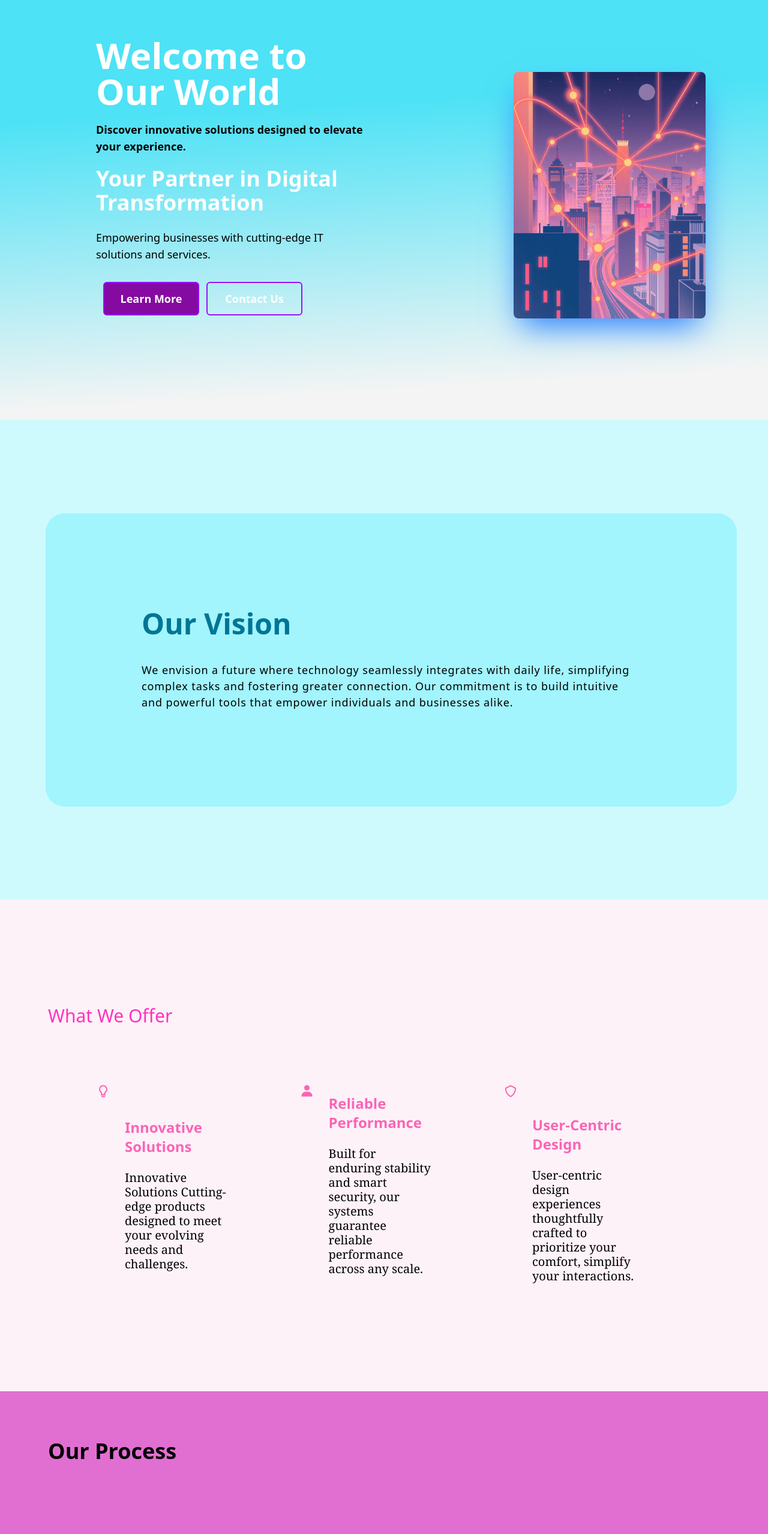
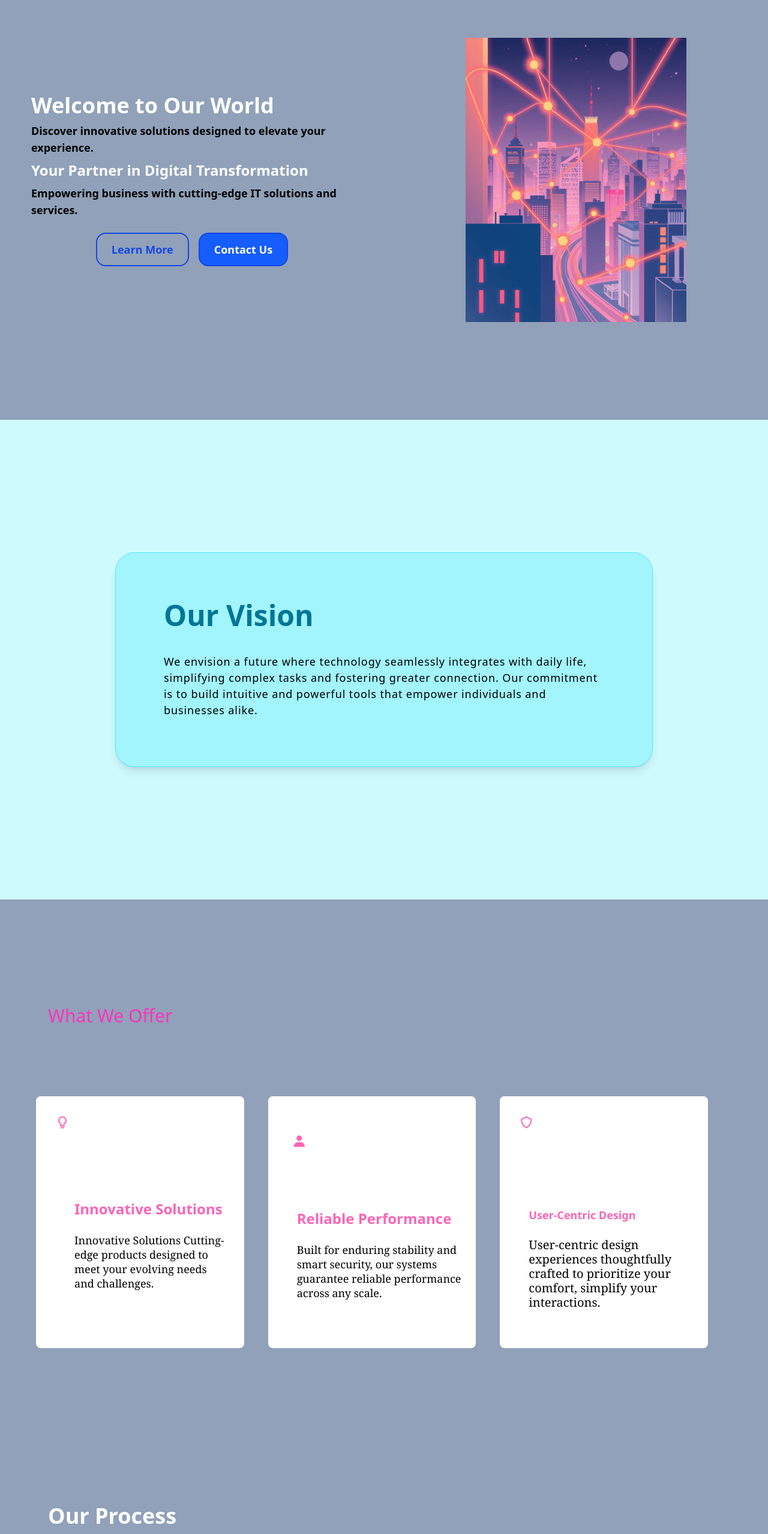
Before and after one commit to taussef123/blue-secure-web, a React (Vite) app: page / in a window 1280 px wide. Shown: the part 220-2778 px from the top of the page at 60% size. Built offline with nearby package versions, Linux system fonts and the light colour scheme.

Commit message:
process-section modified

```diff
--- a/src/pages/Home.jsx
+++ b/src/pages/Home.jsx
@@ -6,44 +6,44 @@ import Client3 from "../assets/images/client-3.jpg"
 const Home = ()=>{
     return (
       <>
-        <div className="signin flex flex-col sm:flex-row justify-between items-center  w-full h-screen px-0.5 sm:px-16 ">
-          <div className=" space-y-5 px-4 sm:px-10 sm:pl-20 sm:pr-10 w-full sm:w-1/2">
-            <h1 className="text-3xl sm:text-6xl font-bold text-white ">
+        <div className=" flex flex-col  md:grid md:grid-cols-1 lg:grid-cols-2 place-content-center place-items-center relative  w-full min-h-screen   bg-slate-400 ">
+          <div className="   w-full max-w-xl p-5 ">
+            <h1 className="text-2xl mt-4 md:text-3xl lg:text-4xl font-bold text-white pr-6">
               Welcome to Our World
             </h1>
-            <p className=" text-md sm:text-lg font-semibold ">
+            <p className=" text-sm  md:text-md lg:text-lg font-semibold   my-2">
               Discover innovative solutions designed to elevate your experience.
             </p>
-            <span className="text-2xl sm:text-4xl font-bold text-white">
+            <span className="text-md  md:text-xl lg:text-2xl font-bold text-white block my-2">
               Your Partner in Digital Transformation
             </span>
-            <p className="text-sm sm:text-lg mt-6 font-medium">
-              Empowering businesses with cutting-edge IT solutions and services.
+            <p className=" text-sm  md:text-md lg:text-lg font-semibold   my-2">
+              Empowering business with cutting-edge IT solutions and services.
             </p>
-            <div>
-              <button className="border-2 p-3 rounded-md m-3 w-35 sm:w-40 text-white  text-lg font-semibold bg-[#850aa1] border-purple-600 hover:bg-transparent cursor-pointer">
+            <div className="flex flex-wrap justify-center w-full  p-4 gap-4">
+              <button className="border-2 border-blue-700 px-6 py-3  text-blue-700  text-md  md:text-lg font-semibold bg-transparent cursor-pointer p-4 rounded-2xl hover:bg-blue-700 hover:text-white transition duration-200">
                 Learn More
               </button>
 
-              <button className="border-2 p-3 rounded-md w-30  sm:w-40 text-white bg-transparent font-semibold text-lg  border-purple-600 hover:bg-[#850aa1]">
+              <button className="border-2   text-white  font-semibold text-lg  px-6 py-3 bg-blue-600 rounded-2xl border-blue-700 hover:bg-transparent hover:text-amber-100 transition duration-200">
                 Contact Us
               </button>
             </div>
           </div>
-          <div className="  mr-6 sm:ml-50 mb-10 w-1/2 sm:size-80">
+          <div className="  md:w-md ">
             <img
               src={homeImage}
-              className="rounded-lg shadow-blue-500 shadow-2xl"
+              className="rounded-lg p-10 shadow-blue-500 shadow-4xl w-2xl"
             />
           </div>
         </div>
 
-        <div className="vision-section w-full min-h-screen px-4 py-16 bg-cyan-100  flex flex-col sm:grid place-content-center  ">
-          <div className="vision-container bg-cyan-200 w-4xs sm:w-6xl p-15 sm:p-40 rounded-4xl hover:bg-cyan-400 ml-6">
+        <div className="vision-section w-full min-h-screen bg-cyan-100  flex flex-col  justify-center items-center  ">
+          <div className="vision-container bg-cyan-200 w-xs md:w-xl lg:w-4xl p-10 md:p-10 lg:p-20 rounded-4xl hover:bg-cyan-400 shadow-lg border border-cyan-300 ">
             <div className=" space-y-5 sm:space-y-10">
-              <h1 className=" text-cyan-700 text-2xl sm:text-5xl font-semibold">
+              <h2 className=" text-cyan-700 text-2xl sm:text-5xl font-semibold ">
                 Our Vision
-              </h1>
+              </h2>
               <p className=" text-md sm:text-lg tracking-wider leading-normal">
                 We envision a future where technology seamlessly integrates with
                 daily life, simplifying complex tasks and fostering greater
@@ -53,52 +53,52 @@ const Home = ()=>{
             </div>
           </div>
         </div>
-        <div className="offer-section w-full min-h-screen bg-pink-50 py-30 ">
+        <div className="offer-section w-full min-h-screen bg-slate-400 py-30   ">
           <div className="space-y-14">
             <h1 className="ml-20 mt-14 text-[#ff33be] text-3xl ">
               What We Offer
             </h1>
 
-            <div className="  flex flex-col sm:flex-row mr-0.5 sm:ml-[80px]">
-              <div className="flex  border-none w-3xs sm:w-1/4  h-1/5 rounded-lg p-10 ml-10 hover:border-pink-300 hover:shadow-pink-300 hover:border-4 hover:shadow-2xl transition-all duration-300 hover:scale-105">
-                <div>
+            <div className="  flex flex-col sm:flex-row  sm:space-x-10 space-y-10 sm:space-y-0  mr-10 p-15 ">
+              <div className="flex  flex-col items-starts  sm:w-1/3 rounded-lg p-6 hover:border-pink-300 hover:shadow-pink-400 hover:border-4 hover:shadow-2xl transition-all duration-300 hover:scale-105 bg-white">
+                <div className=" p-2">
                   <i className="bx bx-bulb text-2xl text-pink-400"></i>
                 </div>
 
-                <div className="ml-6 py-10">
-                  <h1 className="text-pink-400 text-xl sm:text-2xl font-semibold mt-4">
+                <div className="ml-10 py-6  pr-2">
+                  <h2 className="text-pink-400 text-xl md:text-2xl font-semibold mt-20">
                     Innovative Solutions
-                  </h1>
-                  <p className="mt-6 text-lg sm:text-xl leading-6 font-serif">
+                  </h2>
+                  <p className="mt-6 text-sm md:text-md lg:text-lg leading-6 font-serif">
                     Innovative Solutions Cutting-edge products designed to meet
                     your evolving needs and challenges.
                   </p>
                 </div>
               </div>
-              <div className="flex border-none w-3xs sm:w-1/4   h-1/5 rounded-lg p-10 ml-10 hover:border-pink-300 hover:shadow-pink-300 hover:border-4 hover:shadow-2xl transition-all duration-300 cursor-pointer hover:scale-105">
-                <div>
+              <div className="flex  flex-col items-start   sm:w-1/3 rounded-lg p-6 hover:border-pink-300 hover:shadow-pink-400 hover:border-4 hover:shadow-2xl transition-all duration-300 hover:scale-105 bg-white">
+                <div className="py-10  p-4 mr-[5px]">
                   <i className="bx bxs-user text-2xl text-pink-400"></i>
                 </div>
 
-                <div className="ml-6">
-                  <h1 className="text-pink-400 text-xl sm:text-2xl  font-semibold mt-4">
+                <div className="ml-6 py-10  ">
+                  <h2 className="text-pink-400 text-xl sm:text-2xl  font-semibold mt-4">
                     Reliable Performance
-                  </h1>
-                  <p className="mt-6 text-lg sm:text-xl leading-6 font-serif">
+                  </h2>
+                  <p className="mt-6 text-sm md:text-md lg:text-lg leading-6 font-serif">
                     Built for enduring stability and smart security, our systems
                     guarantee reliable performance across any scale.
                   </p>
                 </div>
               </div>
-              <div className="flex border-none w-3xs sm:w-1/4   h-1/5 rounded-lg p-10 ml-10 hover:border-pink-300 hover:shadow-pink-300 hover:border-4 hover:shadow-2xl transition-all duration-300 hover:scale-105">
-                <div>
-                  <i className="bx bx-shield text-2xl text-pink-400"></i>
+              <div className="flex  flex-col items-start   sm:w-1/3 rounded-lg p-6 hover:border-pink-300 hover:shadow-pink-400 hover:border-4 hover:shadow-2xl transition-all duration-300 hover:scale-105 bg-white">
+                <div className=" mb-20">
+                  <i className="bx bx-shield text-2xl p-2 text-pink-400"></i>
                 </div>
 
-                <div className="ml-6 py-5">
-                  <h1 className="text-pink-400 text-xl sm:text-2xl  font-semibold mt-8">
+                <div className="ml-6  py-10 pr-6">
+                  <h2 className="text-pink-400 text-xl sm:text-2xl  lg:text-lg  font-semibold ">
                     User-Centric Design
-                  </h1>
+                  </h2>
                   <p className="mt-6 text-lg sm:text-xl leading-6 font-serif">
                     User-centric design experiences thoughtfully crafted to
                     prioritize your comfort, simplify your interactions.
@@ -108,48 +108,58 @@ const Home = ()=>{
             </div>
           </div>
         </div>
-        <div className="process-section w-full min-h-screen bg-[#e16fd2]">
-          <h1 className="text-4xl font-semibold py-20 ml-20 ">Our Process</h1>
-          <div className="grid grid-cols-2 justify-items-center gap-6">
-            <div className="w-full max-w-md px-10 py-12   rounded hover:border border-slate-400 hover:shadow-xl hover: shadow-cyan-950 hover:scale-105 transition-all 0.5s ease-in-out">
-              <span className="w-full h-7 bg-[#f9cdf3]    block mb-4 rounded-full"></span>
-              <h3 className="text-xl font-semibold mt-6">Discovery</h3>
-              <p className="text-md mt-4">
+        <div className="process-section w-full min-h-screen bg-slate-400">
+          <h1 className="sm:text-2xl md:text-3xl lg:text-4xl font-semibold   p-20 text-white">
+            Our Process
+          </h1>
+          <div className=" sm: flex flex-col md:grid grid-cols-2 justify-items-center gap-6 p-10 ">
+            <div className="w-full max-w-md px-10 py-12   rounded hover:border border-slate-400 hover:shadow-xl hover: shadow-cyan-950 hover:scale-105 transition-all 0.5s ease-in-out ">
+              <span className="w-full h-7 bg-[#f632dc]    block mb-4 rounded-full"></span>
+              <h3 className=" sm:text-xl md:text-2xl lg:text-3xl font-semibold mt-6">
+                Discovery
+              </h3>
+              <p className=" sm:text-md  md:text-lg lg:text-xl mt-4">
                 Understanding your unique requirements and objectives.
               </p>
             </div>
-            <div className="w-full max-w-md px-10 py-10 hover:border border-slate-400 hover:shadow-xl hover: shadow-cyan-950 hover:scale-105 transition-all 0.5s ease-in-out ">
-              <span className="w-full h-7 bg-[#f9cdf3]    block mb-4 rounded-full"></span>
-              <h3 className="text-xl font-semibold mt-4">Development</h3>
-              <p className="text-md mt-4">
+            <div className="w-full max-w-md px-10 py-10 hover:border hover:shadow-xl hover: shadow-cyan-950 hover:scale-105 transition-all 0.5s ease-in-out  ">
+              <span className="w-full h-7  bg-[#f632dc]     block mb-4 rounded-full"></span>
+              <h3 className="sm:text-xl md:text-2xl lg:text-3xl font-semibold mt-4">
+                Development
+              </h3>
+              <p className="sm:text-md  md:text-lg lg:text-xl mt-4">
                 Bringing concepts to life with precision and expertise.
               </p>
             </div>
-            <div className="w-full max-w-md px-10 py-10 hover:border border-slate-400 hover:shadow-xl hover: shadow-cyan-950 hover:scale-105 transition-all 0.5s ease-in-out ">
-              <span className="w-full h-7 bg-[#f9cdf3]    block mb-4 rounded-full"></span>
-              <h3 className="text-xl font-semibold mt-4">Design</h3>
-              <p className="text-md mt-4">
+            <div className="w-full max-w-md px-10 py-10 hover:border hover:shadow-xl hover: shadow-cyan-950 hover:scale-105 transition-all 0.5s ease-in-out  ">
+              <span className="w-full h-7  bg-[#f632dc]     block mb-4 rounded-full"></span>
+              <h3 className="sm:text-xl md:text-2xl lg:text-3xl font-semibold mt-4">
+                Design
+              </h3>
+              <p className="sm:text-md  md:text-lg lg:text-xl mt-4">
                 Crafting intuitive and effective solutions tailored for you.
               </p>
             </div>
-            <div className="w-full max-w-md px-10 py-10 hover:border border-slate-400 hover:shadow-xl hover: shadow-cyan-950 hover:scale-105 transition-all 0.5s ease-in-out ">
-              <span className="w-full h-7 bg-[#f9cdf3]    block mb-4 rounded-full"></span>
-              <h3 className="text-xl font-semibold mt-4">Deployment</h3>
-              <p className="text-md mt-4 ">
+            <div className="w-full max-w-md px-10 py-10 hover:border hover:shadow-xl hover: shadow-cyan-950 hover:scale-105 transition-all 0.5s ease-in-out ">
+              <span className="w-full h-7 bg-[#f632dc]    block mb-4 rounded-full"></span>
+              <h3 className="sm:text-xl md:text-2xl lg:text-3xl font-semibold mt-4">
+                Deployment
+              </h3>
+              <p className="sm:text-md  md:text-lg lg:text-xl mt-4 ">
                 Seamless integration and launch of your new solution.
               </p>
             </div>
           </div>
         </div>
-        <div className="choose-section  w-full min-h-screen bg-[rgb(215,91,226)] flex flex-col sm:grid place-content-center ">
-          <div className="choose-container bg-cyan-200  hover:bg-cyan-400 rounded-4xl w-sm  sm:w-4xl ml-[26px] p-3">
-            <div className="space-y-5  p-20  rounded-4xl ">
-              <h1 className=" text-cyan-700  text-3xl sm:text-5xl font-semibold">
+        <div className="choose-section  w-full min-h-screen bg-slate-400 flex flex-col sm:grid place-content-center ">
+          <div className="choose-container grid place-content-center bg-cyan-200  hover:bg-cyan-400  w-full rounded-4xl sm:p-10 p-5">
+            <div className="w-full max-w-screen-md lg:max-w-screen-lg p-6 sm:p-10 rounded-3xl mx-auto">
+              <h1 className=" text-cyan-700  sm:text-2xl md:text-3xl lg:text-4xl font-semibold p-4">
                 Why Choose Us?
               </h1>
-              <div className="grid grid-cols-2 grid-place-items-center ">
-                <div>
-                  <p className="  text-sm sm:text-lg tracking-wide sm:tracking-wider leading-normal">
+              <div className="grid grid-cols-1 sm:grid-cols-2  p-10 gap-10 w-full">
+                <div className="container mx-auto px-6 box-border">
+                  <p className=" max-w-prose text-sm sm:text-lg tracking-wide  leading-normal  p-4 ">
                     We envision a future where technology seamlessly integrates
                     with daily life, simplifying complex tasks and fostering
                     greater connection. Our commitment is to build intuitive and
@@ -157,7 +167,7 @@ const Home = ()=>{
                     alike.
                   </p>
                 </div>
-                <div className="space-y-5 ml-20">
+                <ul className="space-y-4  sm:ml-10 ml-2 list-disc pl-5">
                   <li className=" text-md sm:text-lg font-serif font-semibold">
                     Expert Team
                   </li>
@@ -170,18 +180,18 @@ const Home = ()=>{
                   <li className=" text-md sm:text-lg font-serif font-semibold">
                     Continuous Innovation
                   </li>
-                </div>
+                </ul>
               </div>
             </div>
           </div>
         </div>
-        <div className="client-section w-full min-h-screen bg-[#ffece7] py-20">
-          <div className=" space-y-2 sm:space-y-5 w-sm sm:w-6xl p-20 sm:p-40 rounded-4xl">
+        <div className="client-section w-full min-h-screen bg-[#ffece7] py-10 border-8 border-slate-900">
+          <div className=" space-y-2 sm:space-y-5 w-sm sm:w-6xl p-20 sm:p-40 rounded-4xl border-8 border-slate-600">
             <h1 className=" text-xl sm:text-4xl ml-10 text-[#fb33c0] font-serif">
               Client Success Stories
             </h1>
           </div>
-          <div className="flex justify-center items-center gap-x-5 sm:gap-x-10 p-9 sm:p-10">
+          <div className="flex justify-center items-center gap-x-5 sm:gap-x-12 p-9 sm:p-10 border-8 border-violet-700">
             <div className="images flex flex-col sm:flex-row ">
               <div className=" ">
                 <img
@@ -189,18 +199,18 @@ const Home = ()=>{
                   className=" w-2xs sm:w-full max-w-md rounded-2xl cursor-pointer hover:rounded-full  "
                 />
               </div>
-              <div className="mr-8">
+              <div >
                 <img
                   src={Client2}
-                  className="w-2xs sm:w-full max-w-md rounded-2xl hover:rounded-full mt-6 "
+                  className="w-md sm:w-full max-w-md rounded-2xl hover:rounded-full mt-6 "
                 />
               </div>
             </div>
           </div>
-          <div>
+          <div className="border-8 border-blue-600">
             <img
               src={Client3}
-              className="w-sm    sm:w-[59rem] sm:h-60 rounded-2xl hover:rounded-full ml-7 sm:ml-70"
+              className="w-sm    sm:w-[56rem] sm:h-60 rounded-2xl hover:rounded-full ml-7 sm:ml-70"
             />
           </div>
           <div className="w-full sm:max-w-3xl mx-auto px-4">
@@ -240,10 +250,3 @@ const Home = ()=>{
 }
 
 export default Home;
-
-
-
-
-
-
-// w-sm sm:w-2xl p-20 sm:p-5 rounded-4xl
```
